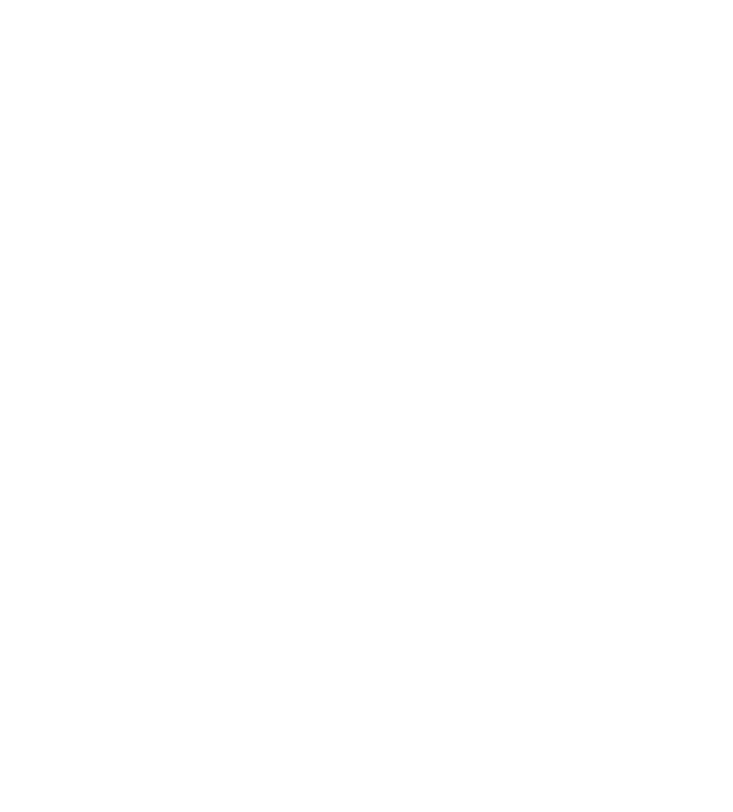
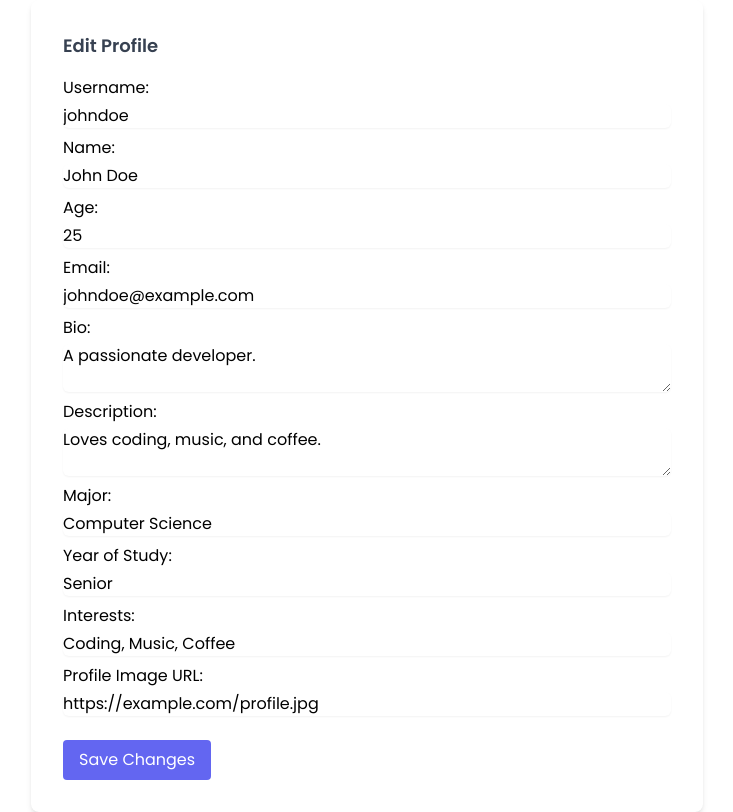
Before and after one commit to Pacil-Dating-App/frontend-pacil-dating, a React (Create React App) app: page /edit-profile in a window 1280 px wide. Before the commit this address had no page. Shown: the whole page, without its empty margins (273-1006 px from the left). Built offline with nearby package versions, Linux system fonts and the light colour scheme.

Commit message:
[FEAT] Adding edit profile

```diff
--- a/src/App.tsx
+++ b/src/App.tsx
@@ -2,13 +2,29 @@
 import './index.css'
 import { BrowserRouter as Router, Routes, Route, Link, BrowserRouter } from 'react-router-dom';
 import Home from './features/Home/Home';
-import Profile from './features/Profile/Profile';
+import Profile, { User } from './features/Profile/Profile';
 import Matches from './features/Matches/Matches';
 import Login from './features/Authentication/Login';
 import { AuthProvider } from './features/Authentication/AuthContext';
 import Registration from './features/Authentication/Registration';
 import ChatRoom from './features/Chat/ChatRoom';
 import MahasiswaDetailPage from './features/Matches/MatchDetailProfile';
+import EditProfile from './features/Profile/EditProfile';
+
+const user: User = {
+  id: 1,
+  username: 'johndoe',
+  name: 'John Doe',
+  age: 25,
+  email: 'johndoe@example.com',
+  bio: 'A passionate developer.',
+  description: 'Loves coding, music, and coffee.',
+  profile_image: 'https://example.com/profile.jpg',
+  major: 'Computer Science',
+  year_of_study: 'Senior',
+  interests: ['Coding', 'Music', 'Coffee']
+};
+
 
 const App: React.FC = () => {
     return (
@@ -18,11 +34,12 @@
           <Routes>
               <Route path="/" element={<Home />} />
               <Route path="/login"element={<Login />} />
-              <Route path="/profile" element={<Profile />} />
+              <Route path="/profile" element={<Profile user={user} />} />
               <Route path="/matches" element={<Matches />} />
               <Route path="/signup" element={<Registration />} />
               <Route path="/chatroom" element={<ChatRoom />} />
               <Route path="/mahasiswa-detail" element={<MahasiswaDetailPage />} />
+              <Route path="/edit-profile" element={<EditProfile user={user} />} />
           </Routes>
         </div>
         </BrowserRouter>
--- /dev/null
+++ b/src/features/Profile/EditProfile.tsx
@@ -0,0 +1,155 @@
+import React, { useState } from 'react';
+import { User } from './Profile';
+
+interface EditProfileProps {
+    user: User;
+}
+
+const EditProfile: React.FC<EditProfileProps> = ({ user }) => {
+    const [formData, setFormData] = useState<User>(user);
+
+    const handleChange = (e: React.ChangeEvent<HTMLInputElement | HTMLTextAreaElement | HTMLSelectElement>) => {
+        const { name, value } = e.target;
+        setFormData(prevState => ({
+            ...prevState,
+            [name]: value,
+        }));
+    };
+
+    const handleSubmit = async (e: React.FormEvent<HTMLFormElement>) => {
+        e.preventDefault();
+        try {
+            const response = await fetch('/api/edit-profile', {
+                method: 'POST',
+                headers: {
+                    'Content-Type': 'application/json',
+                },
+                body: JSON.stringify(formData),
+            });
+
+            if (!response.ok) {
+                throw new Error('Network response was not ok');
+            }
+
+            // Handle successful response (e.g., redirect to profile page, show success message, etc.)
+            alert('Profile updated successfully!');
+        } catch (error) {
+            console.error('Error:', error);
+            // Handle error (e.g., show error message)
+        }
+    };
+
+    return (
+        <div className="max-w-md mx-auto bg-white shadow-md rounded-lg overflow-hidden md:max-w-2xl p-8">
+            <h2 className="text-lg font-semibold text-gray-700 mb-4">Edit Profile</h2>
+            <form onSubmit={handleSubmit}>
+                <label className="block mb-2">
+                    Username:
+                    <input
+                        type="text"
+                        name="username"
+                        value={formData.username}
+                        onChange={handleChange}
+                        className="mt-1 block w-full border-gray-300 rounded-md shadow-sm"
+                    />
+                </label>
+                <label className="block mb-2">
+                    Name:
+                    <input
+                        type="text"
+                        name="name"
+                        value={formData.name}
+                        onChange={handleChange}
+                        className="mt-1 block w-full border-gray-300 rounded-md shadow-sm"
+                    />
+                </label>
+                <label className="block mb-2">
+                    Age:
+                    <input
+                        type="number"
+                        name="age"
+                        value={formData.age}
+                        onChange={handleChange}
+                        className="mt-1 block w-full border-gray-300 rounded-md shadow-sm"
+                    />
+                </label>
+                <label className="block mb-2">
+                    Email:
+                    <input
+                        type="email"
+                        name="email"
+                        value={formData.email}
+                        onChange={handleChange}
+                        className="mt-1 block w-full border-gray-300 rounded-md shadow-sm"
+                    />
+                </label>
+                <label className="block mb-2">
+                    Bio:
+                    <textarea
+                        name="bio"
+                        value={formData.bio}
+                        onChange={handleChange}
+                        className="mt-1 block w-full border-gray-300 rounded-md shadow-sm"
+                    />
+                </label>
+                <label className="block mb-2">
+                    Description:
+                    <textarea
+                        name="description"
+                        value={formData.description}
+                        onChange={handleChange}
+                        className="mt-1 block w-full border-gray-300 rounded-md shadow-sm"
+                    />
+                </label>
+                <label className="block mb-2">
+                    Major:
+                    <input
+                        type="text"
+                        name="major"
+                        value={formData.major}
+                        onChange={handleChange}
+                        className="mt-1 block w-full border-gray-300 rounded-md shadow-sm"
+                    />
+                </label>
+                <label className="block mb-2">
+                    Year of Study:
+                    <input
+                        type="text"
+                        name="year_of_study"
+                        value={formData.year_of_study}
+                        onChange={handleChange}
+                        className="mt-1 block w-full border-gray-300 rounded-md shadow-sm"
+                    />
+                </label>
+                <label className="block mb-2">
+                    Interests:
+                    <input
+                        type="text"
+                        name="interests"
+                        value={formData.interests.join(', ')}
+                        onChange={handleChange}
+                        className="mt-1 block w-full border-gray-300 rounded-md shadow-sm"
+                    />
+                </label>
+                <label className="block mb-2">
+                    Profile Image URL:
+                    <input
+                        type="text"
+                        name="profile_image"
+                        value={formData.profile_image}
+                        onChange={handleChange}
+                        className="mt-1 block w-full border-gray-300 rounded-md shadow-sm"
+                    />
+                </label>
+                <button
+                    type="submit"
+                    className="mt-4 bg-indigo-500 text-white px-4 py-2 rounded"
+                >
+                    Save Changes
+                </button>
+            </form>
+        </div>
+    );
+};
+
+export default EditProfile;
--- a/src/features/Profile/Profile.tsx
+++ b/src/features/Profile/Profile.tsx
@@ -1,12 +1,64 @@
 import React from 'react';
+import { useNavigate } from 'react-router-dom';
 
-const Profile: React.FC = () => {
+export interface User {
+    id: number;
+    username: string;
+    name: string;
+    age: number;
+    email: string;
+    bio: string;
+    description: string;
+    profile_image: string;
+    major: string;
+    year_of_study: string;
+    interests: string[];
+}
+
+interface UserProfileProps {
+    user: User;
+}
+
+const UserProfile: React.FC<UserProfileProps> = ({ user }) => {
+    const navigate = useNavigate();
+
+    const handleEditClick = () => {
+        navigate('/edit-profile');
+    };
+
     return (
-        <div>
-            <h1>Your Profile</h1>
-            <p>Manage your profile information here.</p>
+        <div className="max-w-md mx-auto bg-white shadow-md rounded-lg overflow-hidden md:max-w-2xl">
+            <div className="md:flex">
+                <div className="md:flex-shrink-0">
+                    <img className="h-48 w-full object-cover md:w-48" src={user.profile_image} alt={`${user.name}'s profile`} />
+                </div>
+                <div className="p-8">
+                    <div className="uppercase tracking-wide text-sm text-indigo-500 font-semibold">{user.username}</div>
+                    <h1 className="block mt-1 text-lg leading-tight font-medium text-black">{user.name}</h1>
+                    <p className="mt-2 text-gray-500">Age: {user.age}</p>
+                    <p className="mt-2 text-gray-500">Email: {user.email}</p>
+                    <p className="mt-2 text-gray-500">Major: {user.major}</p>
+                    <p className="mt-2 text-gray-500">Year of Study: {user.year_of_study}</p>
+                    <p className="mt-2 text-gray-500">Bio: {user.bio}</p>
+                    <p className="mt-2 text-gray-500">Description: {user.description}</p>
+                    <div className="mt-4">
+                        <h2 className="text-sm font-semibold text-gray-700">Interests</h2>
+                        <ul className="list-disc list-inside">
+                            {user.interests.map((interest, index) => (
+                                <li key={index} className="text-gray-500">{interest}</li>
+                            ))}
+                        </ul>
+                    </div>
+                    <button
+                        onClick={handleEditClick}
+                        className="mt-4 bg-indigo-500 text-white px-4 py-2 rounded"
+                    >
+                        Edit Profile
+                    </button>
+                </div>
+            </div>
         </div>
     );
 };
 
-export default Profile;
+export default UserProfile;
```
